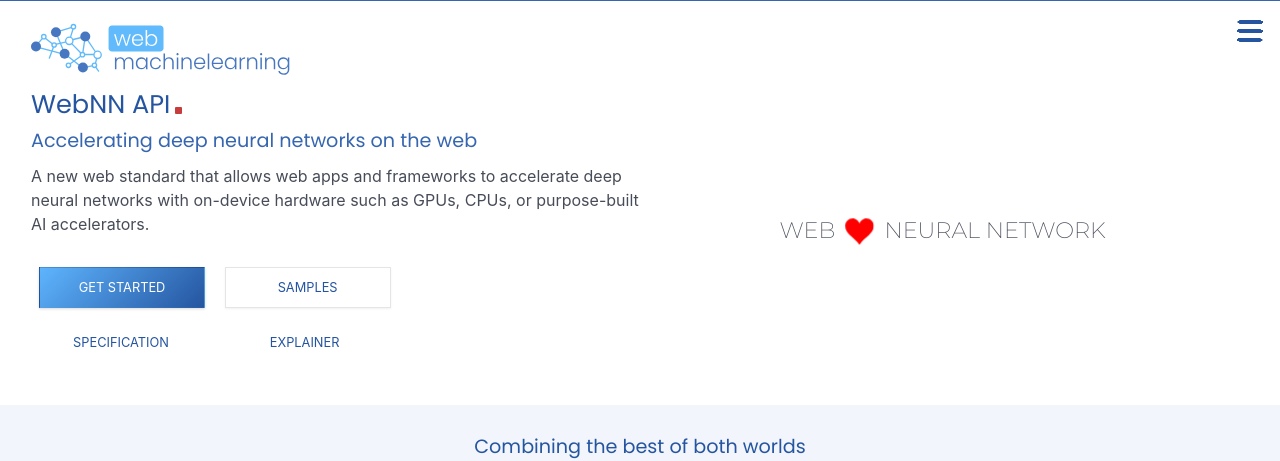
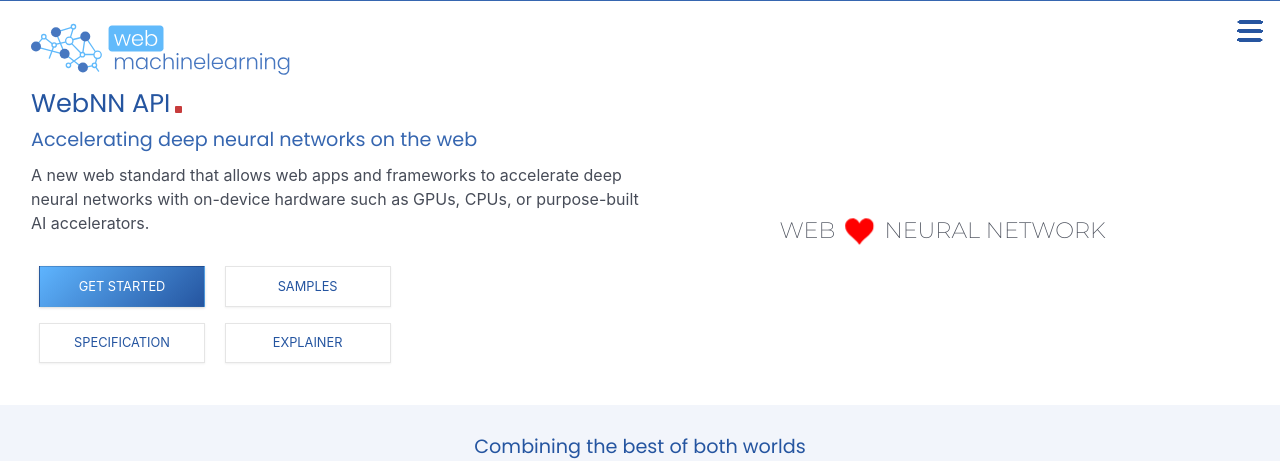
Before and after one commit to webmachinelearning/webmachinelearning.github.io, a Jekyll site: the page built from webnn-intro.md, in a window 1280 px wide. Shown: the top 461 px of the page. Built offline with Jekyll 4.4.1, drawn with Linux system fonts in a browser that asks for light colours.

Commit message:
Match hero button and hlink styling on webnn/webmcp intro pages

```diff
--- a/_sass/main.scss
+++ b/_sass/main.scss
@@ -812,7 +812,8 @@
             "." !important;
     }
 
-    .buttons {
+    .buttons,
+    .hlink {
         text-align: center;
     }
 
@@ -902,6 +903,12 @@
     margin: 0 0.5rem;
     width: 100px;
     text-align: center;
+    border: 1px solid rgba(0, 0, 0, 0.1);
+    box-shadow: 0 0 0 0 rgba(0, 0, 0, 0.1), 0 1px 2px 0 rgba(0, 0, 0, 0.06);
+}
+
+.hlink a:hover {
+    border: 1px solid $brand-color;
 }
 
 .typing {
@@ -920,7 +927,8 @@
 
 @media screen and (max-width: 640px) {
     .hlink a {
-        width: 90px;
+        padding: 0.6rem 1rem;
+        width: 100px;
     }
 
     .modelloader {
```
